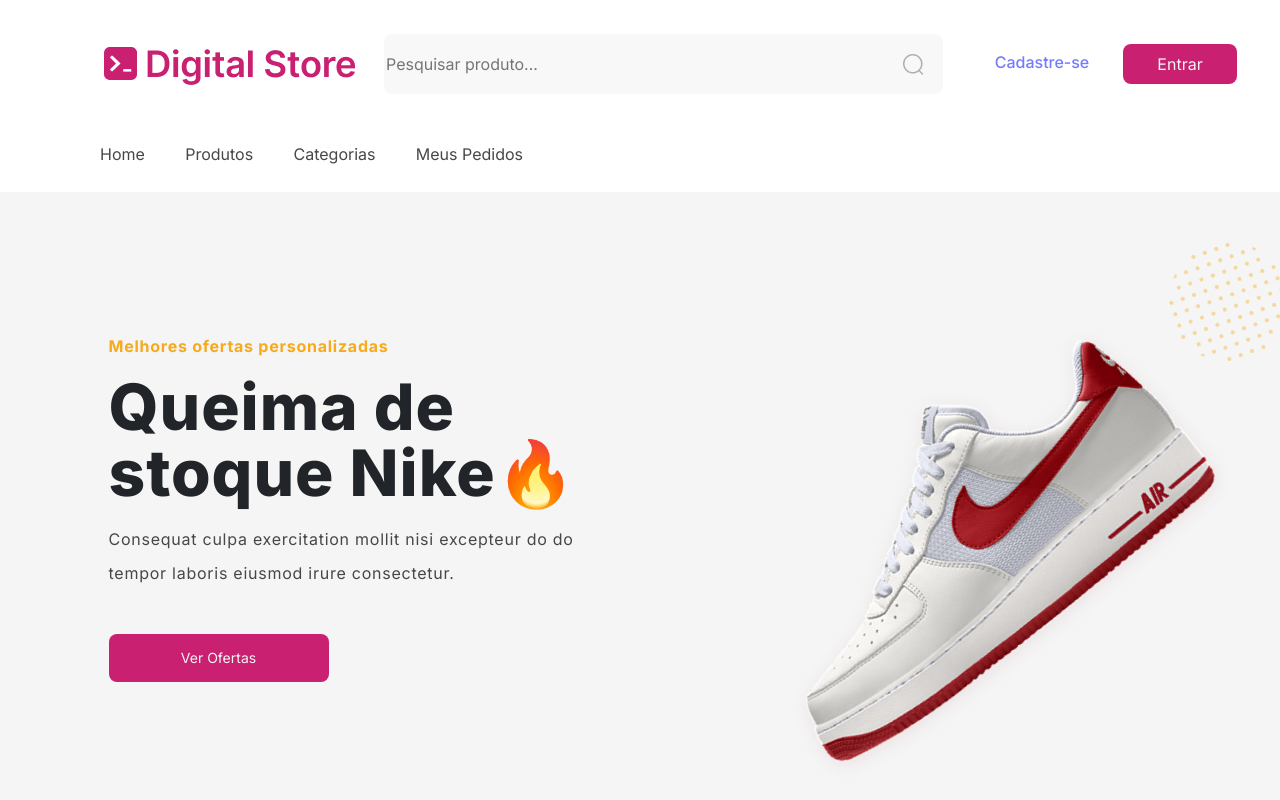
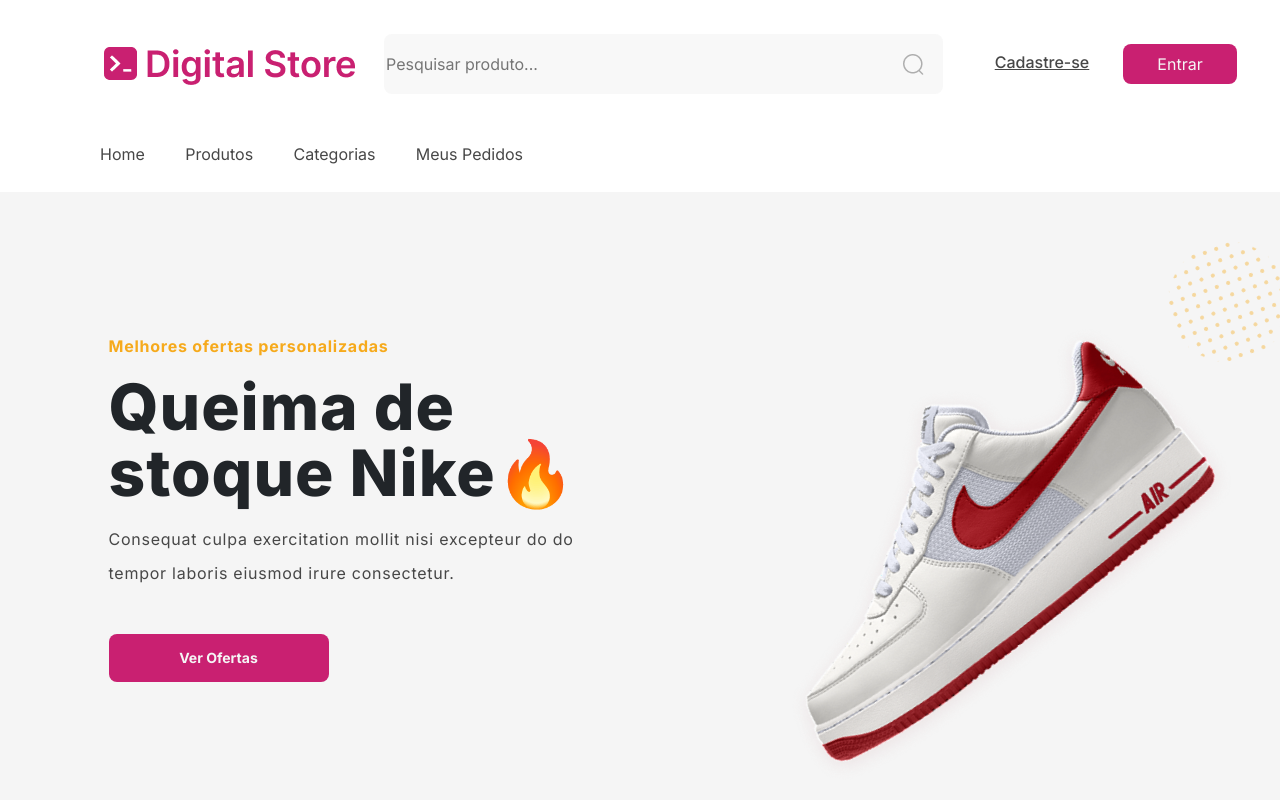
Before and after one commit to JohnyMax42/projeto-drip-store, a React (Vite) app: page / in a window 1280 px wide. In both pictures the pointer is over the link "Cadastre-se". Shown: the top 800 px of the page. Built offline with nearby package versions, Linux system fonts and the light colour scheme.

Commit message:
ajuste no header e css

```diff
--- a/src/components/Banner.css
+++ b/src/components/Banner.css
@@ -39,7 +39,7 @@
 
 
 .melhoresOfertas {
-    width: 280px;
+    width: auto;
     height: 24px;
     top: 318px;
     left: 100px;
@@ -88,7 +88,7 @@
 }
 
 .butomOfertas {
-
+    font-weight: 700;
     width: 220px;
     height: 48px;
     margin-top: 44px;
--- a/src/components/Header/HeaderStyle.css
+++ b/src/components/Header/HeaderStyle.css
@@ -57,6 +57,12 @@
     height: 28px;
     margin-top: 50px;
     margin-left: 48px;
+    text-decoration: underline;
+}
+
+#cadastro:hover {
+    color: rgba(71, 71, 71, 1);
+
 }
 
 #botaoEntrar {
@@ -68,6 +74,10 @@
     background-color: var(--cor-primaria);
     border: 0px;
     border-radius: 8px;
+}
+
+#botaoEntrar:hover {
+    background-color: rgba(126, 0, 61, 0.815);
 }
 
 #iconeCarrinho {
```
